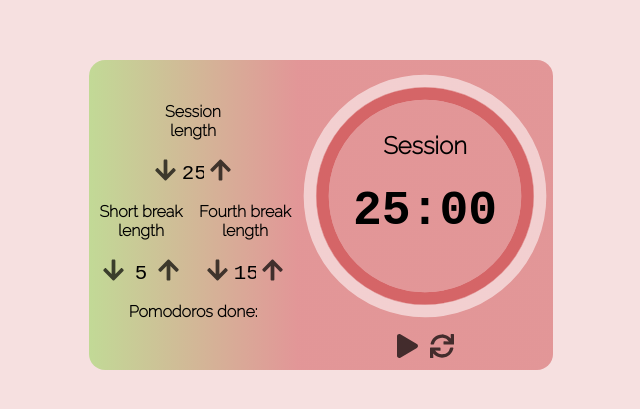
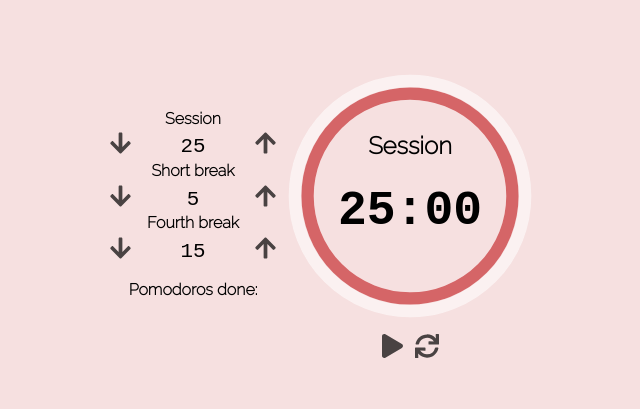
Before and after one commit to danijels/pomodoro-clock, a React (Create React App) app: page / in a window 1280 px wide. Shown: the part 185-594 px from the top of the page, without its empty margins (319-959 px from the left). Built offline with nearby package versions, Linux system fonts and the light colour scheme.

Commit message:
Fix Safari layout

```diff
--- a/src/App.js
+++ b/src/App.js
@@ -161,28 +161,25 @@ const App = (props) => {
             <div id='length-control'>
                 <LengthControl
                   name='session'
-                      title='Session length'
+                  title='Session'
                   handleClick={handleSessionClick}
                   value={sessionLength}
                   handleChange={change}
                 />
-                    <div>
                 <LengthControl
                   name='short'
-                          title='Short break length'
+                  title='Short break'
                   handleClick={handleBreakClick}
                   value={short}
                   handleChange={change}
                 />
                 <LengthControl
                   name='fourth'
-                          title='Fourth break length'
+                  title='Fourth break'
                   handleClick={handleBreakClick}
                   value={fourth}
                   handleChange={change}
                 />
-                    </div>
-
                 <p id='counter'>
                     {`Pomodoros done: ${'|'.repeat(pomodoros)}`}
                 </p>
--- a/src/App.scss
+++ b/src/App.scss
@@ -38,7 +38,6 @@ button {
 
 #app {
   align-items: center;
-  background: linear-gradient(90deg, rgba(159, 213, 101, 0.6) 0%, rgba(213, 101, 103, 0.6) 45%);
   border-radius: 1rem;
   display: flex;
   flex-direction: column;
@@ -56,14 +55,16 @@ button {
       margin: 0em;
       padding: 0;
       text-align: center;
-      width: 6.5rem;
+      p {
+        margin: 0.1rem;
+      }
       input {
         background-color: inherit;
         border: none;
         display: inline-block;
         font-family: $numbers-font;
         font-size: 1.3em;
-        max-width: 1.4rem;
+        max-width: 7rem;
         padding: 0;
         text-align: center;
       }
```
Lines whose indentation alone changed are shown as unchanged.
